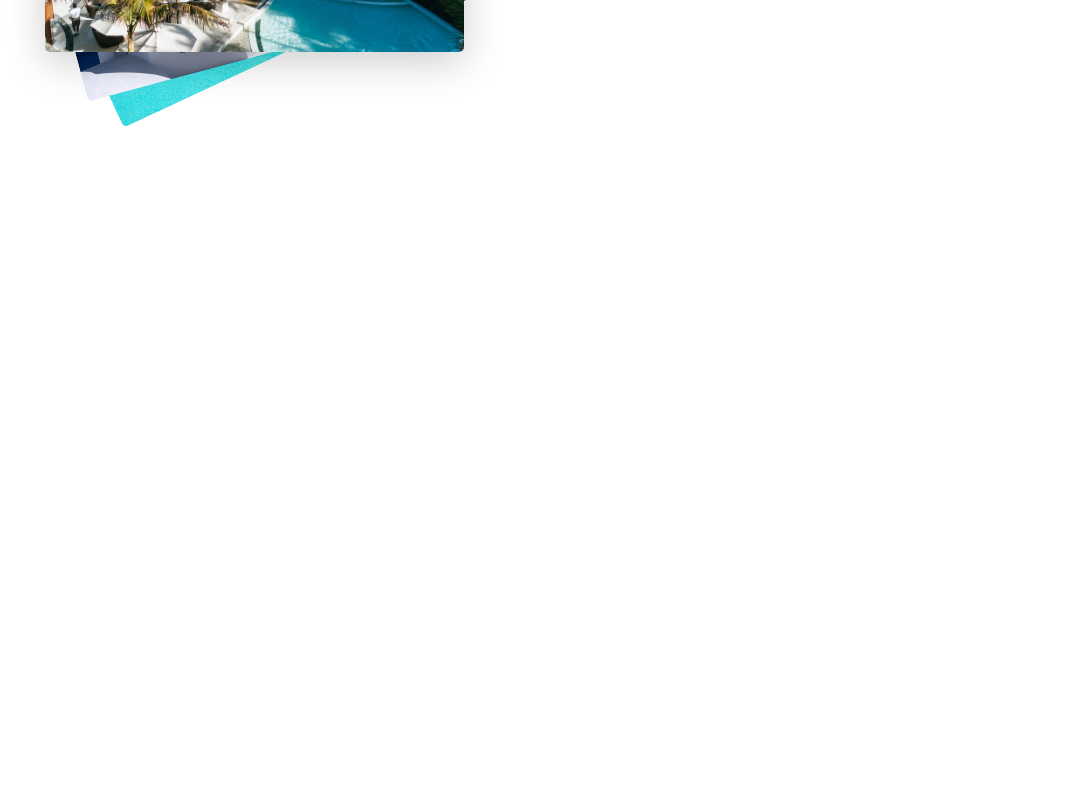
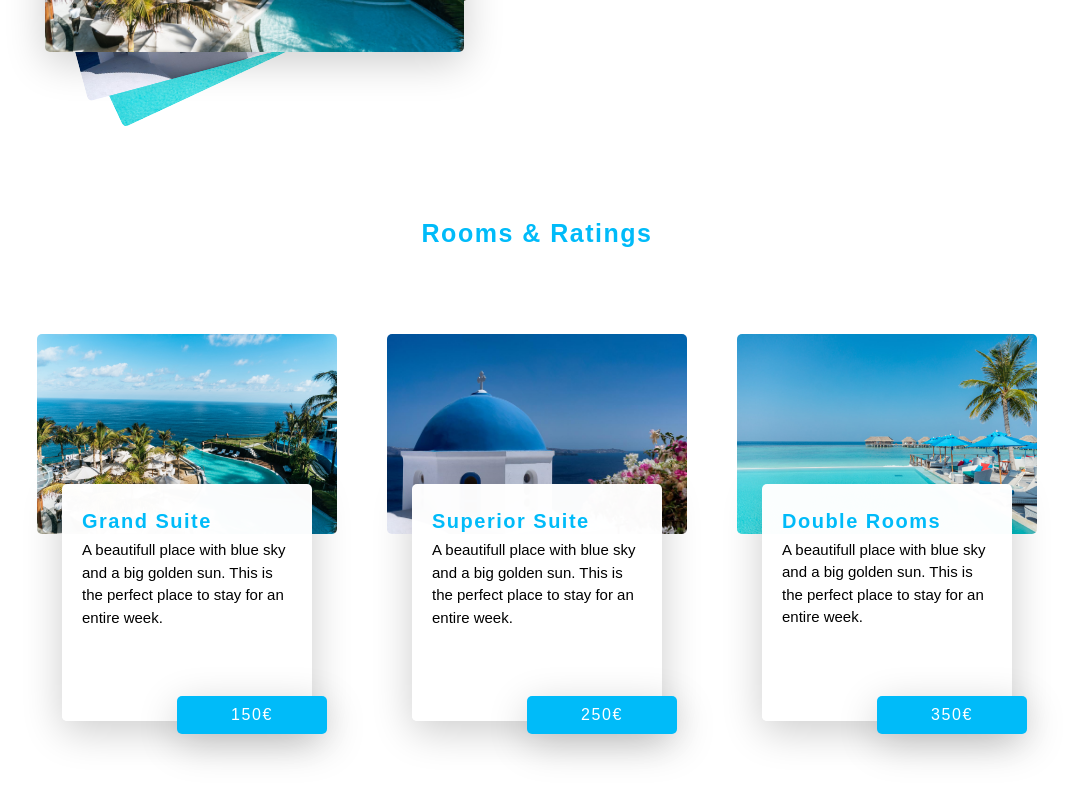
Before and after one commit to Alexandru-Gurau/new-trip-2022, a React (Create React App) app: page / in a window 1280 px wide. Shown: the part 1138-1938 px from the top of the page, without its empty margins (103-1172 px from the left). Before the commit the page ends 1350 px from the top, so only its background shows below. Built offline with nearby package versions, Linux system fonts and the light colour scheme; a web font is replaced by a local one.

Commit message:
adding rooms and ratings and make it resposive

```diff
--- /dev/null
+++ b/src/components/cart-item/cart-item.component.jsx
@@ -0,0 +1,15 @@
+import './cart-item.styles.scss';
+import Button from '../button/button.component';
+
+const CartItem = ({ img, header, text, price }) => (
+  <div className='cart-item'>
+    <img src={img} alt={header} className='cart-item__img' />
+    <div className='cart-item__box'>
+      <h3 className='header-small'>{header}</h3>
+      <p className='paragraph-small'>{text}</p>
+    </div>
+    <Button className='button cart-item__btn'>{price}€</Button>
+  </div>
+);
+
+export default CartItem;
--- /dev/null
+++ b/src/components/cart-item/cart-item.styles.scss
@@ -0,0 +1,62 @@
+@import '../../styles/styles';
+
+.cart-item {
+  height: 40rem;
+  width: 30rem;
+
+  display: flex;
+  flex-direction: column;
+
+  @media only screen and (max-width: $bp-medium) {
+    height: 35rem;
+    width: 22rem;
+  }
+  @media only screen and (max-width: $bp-small) {
+    width: 95%;
+    height: 22rem;
+  }
+
+  &__img {
+    width: 100%;
+    z-index: 1;
+    border-radius: 5px;
+
+    @media only screen and (max-width: $bp-small) {
+      width: 60%;
+    }
+  }
+
+  &__box {
+    height: 25rem;
+    width: 25rem;
+    margin-top: -5rem;
+    align-self: center;
+    box-shadow: $shadow-normal;
+    z-index: 2;
+    border-radius: 5px;
+    background-color: rgba($color-light, 0.98);
+    padding: 2rem;
+
+    display: flex;
+    flex-direction: column;
+    align-items: flex-start;
+
+    @media only screen and (max-width: $bp-medium) {
+      height: 20rem;
+      width: 20rem;
+      margin-top: -2rem;
+    }
+    @media only screen and (max-width: $bp-small) {
+      align-self: flex-end;
+      width: 20rem;
+      height: 20rem;
+      margin-top: -13rem;
+    }
+  }
+  &__btn {
+    align-self: flex-end;
+    z-index: 3;
+    margin-top: -2.5rem;
+    color: $color-light;
+  }
+}
--- /dev/null
+++ b/src/components/offerts/offerts.comopenet.jsx
@@ -0,0 +1,50 @@
+import CartItem from '../cart-item/cart-item.component';
+import './offerts.styles.scss';
+
+// Wallpapers and store must be moved to a separate file
+import wallpaper1 from '../../assets/welcome-1.jpg';
+import wallpaper2 from '../../assets/welcome-2.jpg';
+import wallpaper3 from '../../assets/welcome-3.jpg';
+
+const Store = [
+  {
+    id: 1,
+    wallpaper: wallpaper1,
+    price: 150,
+    header: 'Grand Suite',
+    text: 'A beautifull place with blue sky and a big golden sun. This is the perfect place to stay for an entire week.',
+  },
+  {
+    id: 2,
+    wallpaper: wallpaper2,
+    price: 250,
+    header: 'Superior Suite',
+    text: 'A beautifull place with blue sky and a big golden sun. This is the perfect place to stay for an entire week.',
+  },
+  {
+    id: 3,
+    wallpaper: wallpaper3,
+    price: 350,
+    header: 'Double Rooms',
+    text: 'A beautifull place with blue sky and a big golden sun. This is the perfect place to stay for an entire week.',
+  },
+];
+
+const Offerts = () => (
+  <div className='offerts'>
+    <h3 className='header-normal'>Rooms & Ratings</h3>
+    <div className='offerts__container'>
+      {Store.map((el) => (
+        <CartItem
+          key={el.id}
+          img={el.wallpaper}
+          price={el.price}
+          header={el.header}
+          text={el.text}
+        />
+      ))}
+    </div>
+  </div>
+);
+
+export default Offerts;
--- /dev/null
+++ b/src/components/offerts/offerts.styles.scss
@@ -0,0 +1,34 @@
+@import '../../styles/styles';
+
+.offerts {
+  width: 100%;
+  height: 60rem;
+
+  display: flex;
+  flex-direction: column;
+  align-items: center;
+  justify-content: flex-start;
+
+  @media only screen and (max-width: $bp-medium) {
+    height: auto;
+  }
+
+  &__container {
+    width: 100%;
+    height: 100%;
+    margin: 5rem 0;
+
+    display: flex;
+    justify-content: center;
+    align-items: center;
+    gap: 5rem;
+
+    @media only screen and (max-width: $bp-medium) {
+      height: 40rem;
+    }
+    @media only screen and (max-width: $bp-small) {
+      flex-direction: column;
+      height: auto;
+    }
+  }
+}
--- a/src/components/welcome/welcome.styles.scss
+++ b/src/components/welcome/welcome.styles.scss
@@ -11,6 +11,10 @@
   align-items: center;
 
   @media only screen and (max-width: $bp-medium) {
+    height: 45rem;
+    padding: 5rem;
+  }
+  @media only screen and (max-width: $bp-small) {
     padding: 10rem 0;
     height: 70rem;
     flex-direction: column;
@@ -26,6 +30,9 @@
     align-items: center;
 
     @media only screen and (max-width: $bp-medium) {
+      width: 50%;
+    }
+    @media only screen and (max-width: $bp-small) {
       height: 50rem;
       width: 90%;
     }
@@ -41,7 +48,10 @@
     @media only screen and (max-width: $bp-large) {
       height: 60%;
     }
-    @media only screen and (max-width: $bp-medium) {
+    // @media only screen and (max-width: $bp-medium) {
+    //   height: 50%;
+    // }
+    @media only screen and (max-width: $bp-small) {
       height: 80%;
     }
 
@@ -68,7 +78,7 @@
     justify-content: center;
     align-items: flex-start;
 
-    @media only screen and (max-width: $bp-medium) {
+    @media only screen and (max-width: $bp-small) {
       width: 90%;
     }
   }
--- a/src/routes/home/home.component.jsx
+++ b/src/routes/home/home.component.jsx
@@ -1,11 +1,13 @@
 import './home.styles.scss';
 
 import Welcome from '../../components/welcome/welcome.component';
+import Offerts from '../../components/offerts/offerts.comopenet';
 
 const Home = () => {
   return (
     <main className='homepage'>
       <Welcome />
+      <Offerts />
     </main>
   );
 };
--- a/src/styles/_styles.scss
+++ b/src/styles/_styles.scss
@@ -28,13 +28,29 @@ $shadow-normal: 0 1rem 4rem rgba(black, 0.2);
 .header-normal {
   font-size: 2.5rem;
   letter-spacing: 1.5px;
+  color: $color-secondary;
+}
+.header-small {
+  font-size: 2rem;
+  letter-spacing: 1.5px;
+  color: $color-secondary;
 }
 
 .paragraph-normal {
   font-size: 1.6rem;
   letter-spacing: 1.3px;
 }
+.paragraph-small {
+  font-size: 1.5rem;
+  letter-spacing: normal;
+  line-height: 1.5;
+}
 
 .text-white {
   color: $color-light;
 }
+
+// 03.08.2022 UNUSED
+.align-center {
+  text-align: center;
+}
```
